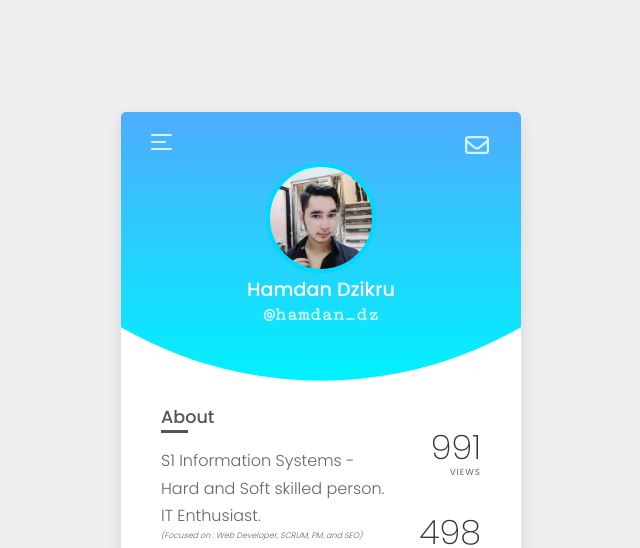
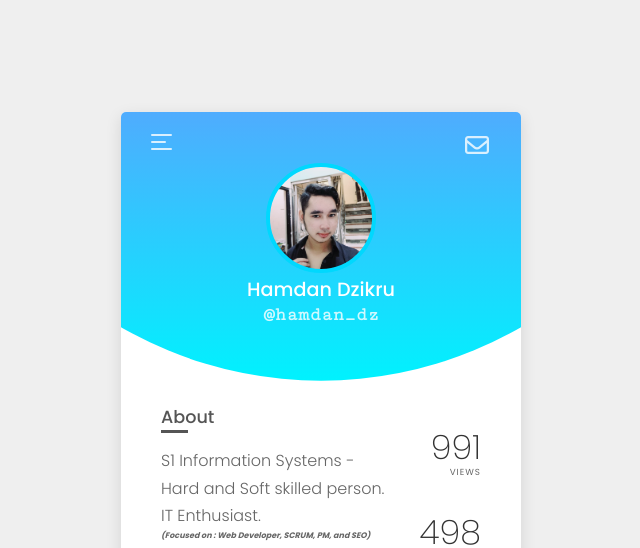
Before and after one commit to hamdandzikru/Profile-Card, a plain HTML site: page index.html in a window 1280 px wide. Shown: the top 548 px of the page, without its empty margins (319-959 px from the left). Drawn offline with Linux system fonts and the light colour scheme.

Commit message:
added new

```diff
--- a/index.html
+++ b/index.html
@@ -40,7 +40,7 @@
                     <div class="about-container">
                         <h3 class="title">About</h3>
                         <p class="text">S1 Information Systems - Hard and Soft skilled person. IT Enthusiast.</p>
-                        <p class="text2"><i>(Focused on : Web Developer, SCRUM, PM, and SEO)</i></p>
+                        <p class="text2"><b><i>(Focused on : Web Developer, SCRUM, PM, and SEO)</i></b></p>
                     </div>
                     <div class="icons-container">
                         <a href="https://fb.com/hamdandzikru" target="_blank" class="icon">
```
